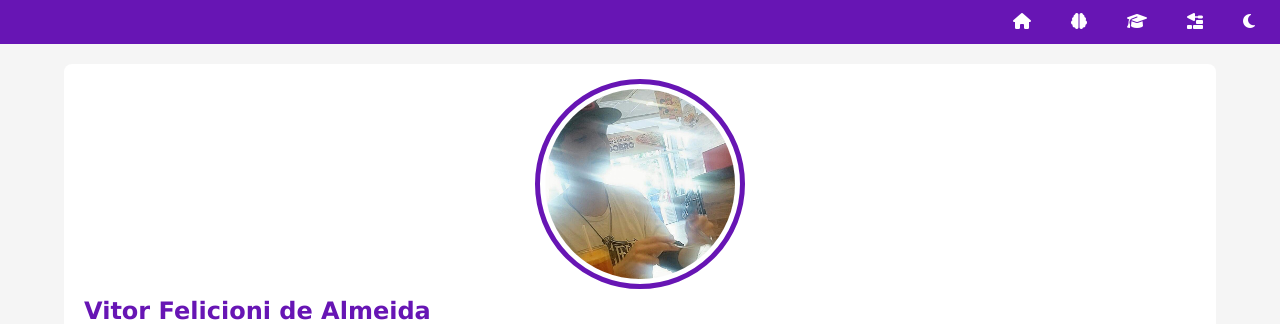
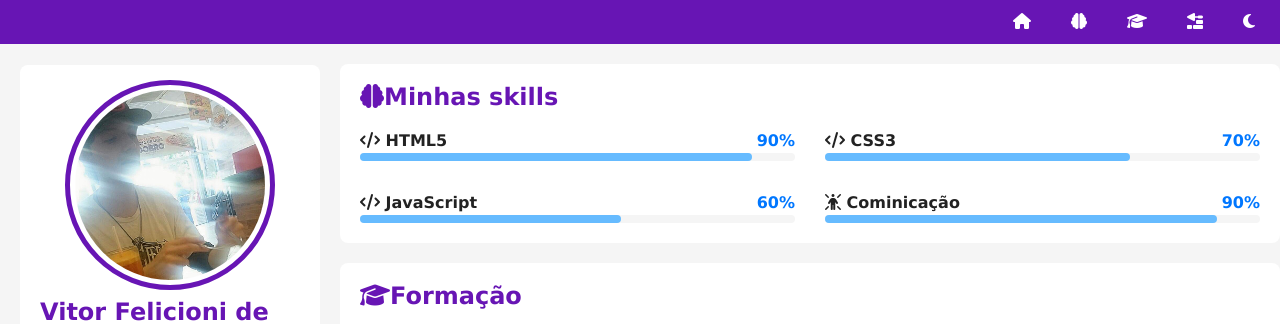
Before and after one commit to VitorFelicioni/projeto-portifolio, a plain HTML site: page index.html in a window 1280 px wide. Shown: the top 324 px of the page. Drawn offline with Linux system fonts and the light colour scheme.

Commit message:
Update style.css

```diff
--- a/estilos/style.css
+++ b/estilos/style.css
@@ -246,6 +246,21 @@ footer a:hover {
 }
 
 @media screen and (min-width: 768px) {
+  main {
+    grid-template-columns: auto 300px 1fr auto;
+  }
+
+  section#ficha {
+    grid-column: 2 / 3;
+    height: fit-content;
+    position: sticky;
+    top: 65px;
+  }
+
+  section#detalhes {
+    grid-column: 3 / 5;
+  }
+
   #skill-container {
     grid-template-columns: 1fr 1fr;
   }
```
